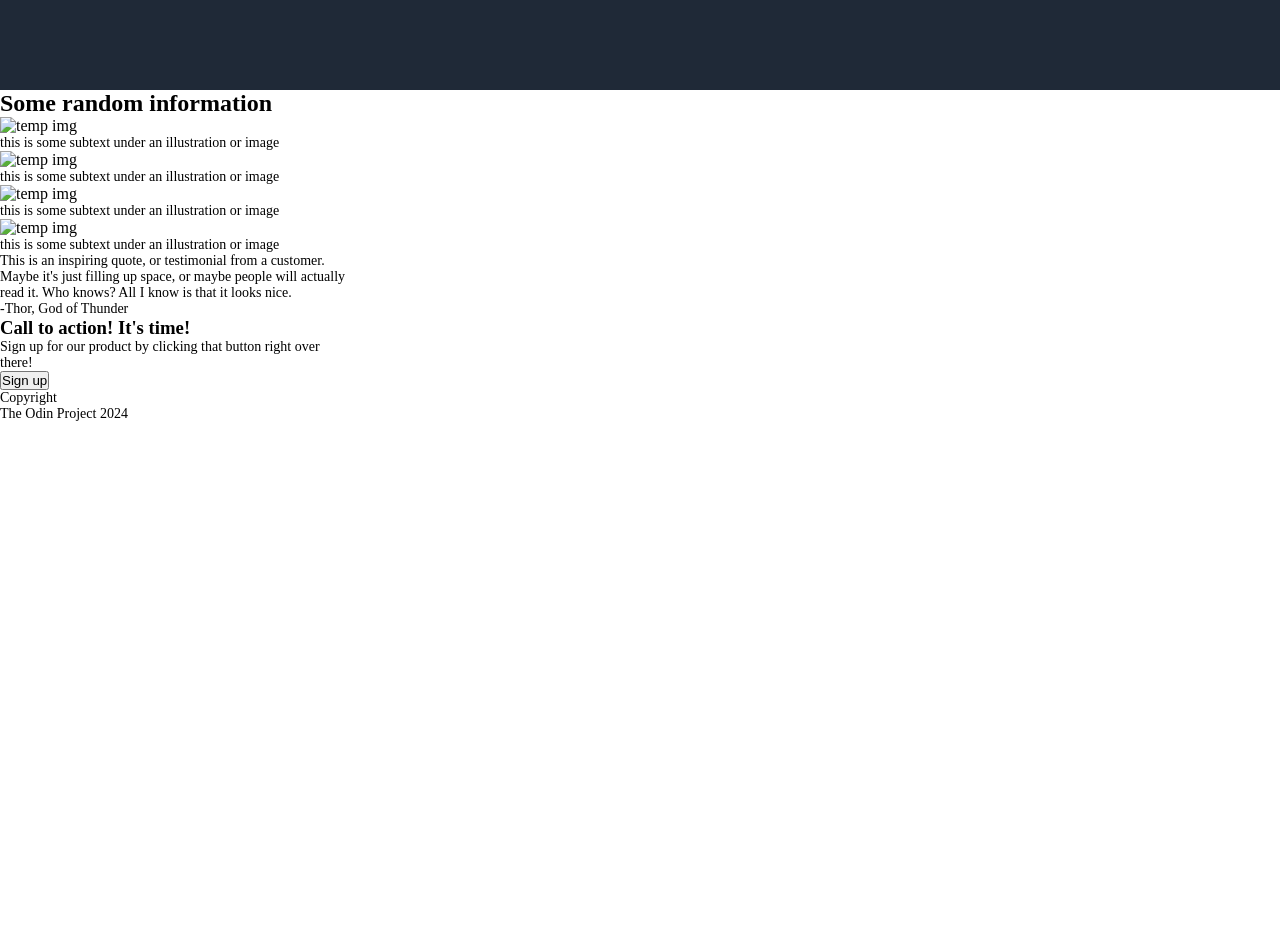
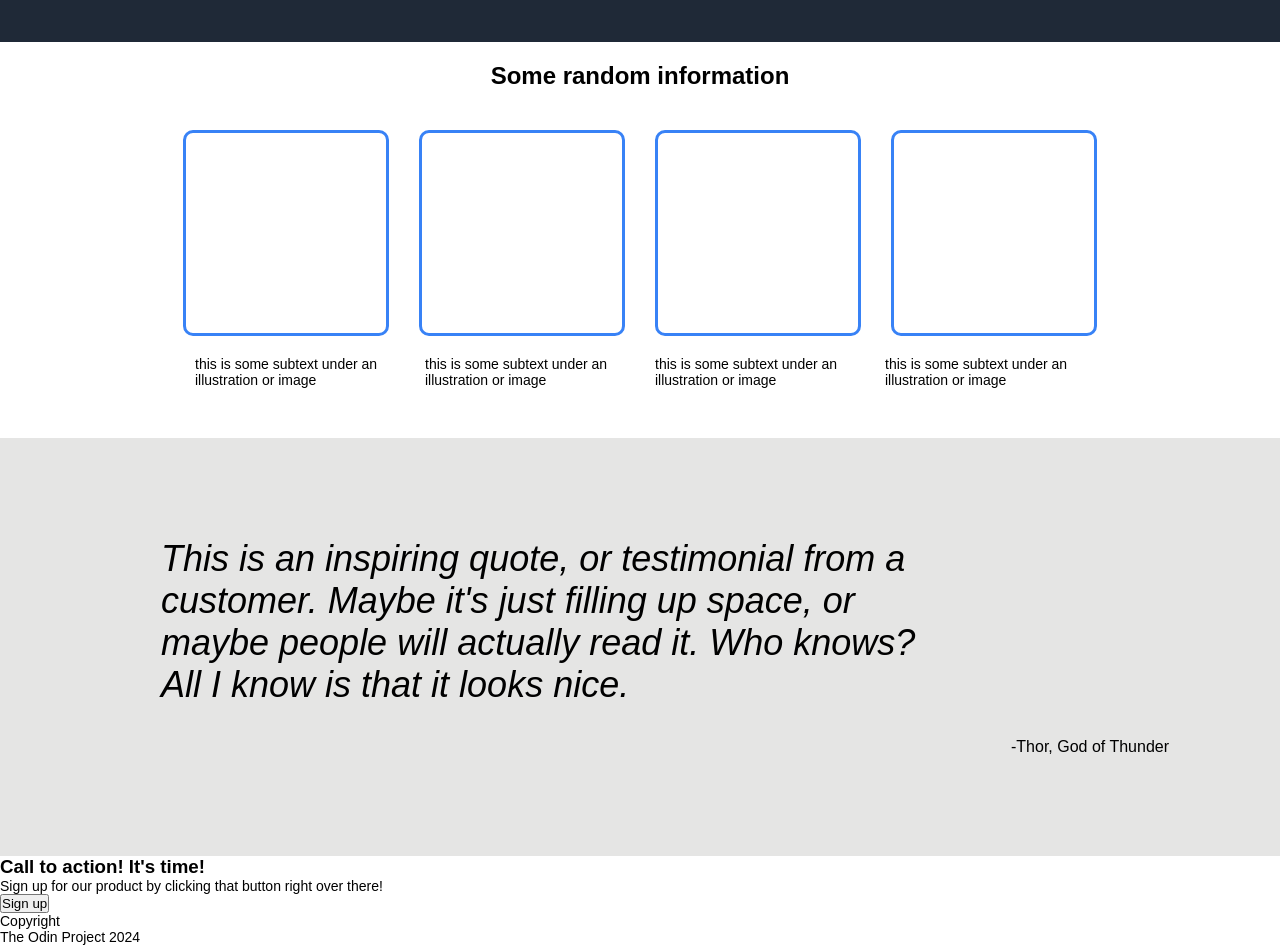
Before and after one commit to JeanetteLyn/Project-Landing-Page, a plain HTML site: page index.html in a window 1280 px wide. Shown: the part 420-1365 px from the top of the page. Before the commit the page ends 842 px from the top, so only its background shows below. Drawn offline with Linux system fonts and the light colour scheme.

Commit message:
Improve and correct formatting of content

```diff
--- a/index.html
+++ b/index.html
@@ -12,7 +12,7 @@
     <header class="navbar">
         <div class="navbar-left">
             <div class="navbar-logo">
-                <p class="title para-one">COMPANY LOGO</p>
+                <p class="title para-one">HEADER LOGO</p>
             </div>
         </div>
         <div class="navbar-right">
@@ -28,7 +28,7 @@
     <div class="hero-container">
         <div class="hero-content">
             <div class="hero-title">
-                <h1>Hello World</h1>
+                <h1>This website is awesome</h1>
 
             </div>
             <div class="hero-text">
@@ -50,45 +50,27 @@
         <div class="carousel-title">
             <h2>Some random information</h2>
         </div>
-        <div class="image-container">
-            <div class="image">
-                <img src="" alt="temp img">
-            </div>
-            <div class="image-text">
-                <p>this is some subtext under an illustration or image</p>
+            <div class="carousel-container-grid">
+                <div class="temp img-one"></div>
+                <div class="temp img-two"></div>
+                <div class="temp img-three"></div>
+                <div class="temp img-four"></div>
             </div>
 
-            <div class="image">
-                <img src="" alt="temp img">
-            </div>
-            <div class="image-text">
-                <p>this is some subtext under an illustration or image</p>
+            <div class="carousel-text-grid">
+                <p class="img-txt">this is some subtext under an illustration or image</p>
+                <p class="img-txt">this is some subtext under an illustration or image</p>
+                <p class="img-txt">this is some subtext under an illustration or image</p>
+                <p class="img-txt">this is some subtext under an illustration or image</p>
             </div>
 
-            <div class="image">
-                <img src="" alt="temp img">
-            </div>
-            <div class="image-text">
-                <p>this is some subtext under an illustration or image</p>
-            </div>
+    <!--Testimonial section-->
+    <div class="testimonial-container">
+        <blockquote class="quotation">
+            <p class="quote-txt">This is an inspiring quote, or testimonial from a customer. Maybe it's just filling up space, or maybe people will actually read it. Who knows? All I know is that it looks nice.</p>
+            <footer class="quote-name"> -Thor, God of Thunder</footer>
+        </blockquote>
 
-            <div class="image">
-                <img src="" alt="temp img">
-            </div>
-            <div class="image-text">
-                <p>this is some subtext under an illustration or image</p>
-            </div>
-        </div>
-    </div>
-
-    <!--Testimonial section-->
-    <div class="testimonial container">
-        <div class="quotation">
-            <p>This is an inspiring quote, or testimonial from a customer. Maybe it's just filling up space, or maybe people will actually read it. Who knows? All I know is that it looks nice.</p>
-        </div>
-        <div class="quote-attribute">
-            <p>-Thor, God of Thunder</p>
-        </div>
     </div>
 
     <!--Call to action section-->
--- a/styles.css
+++ b/styles.css
@@ -1,35 +1,87 @@
-*  {
+*,
+ul {
     /*Troubleshooting CSS
     outline: 1px dotted red; */
     margin:0;
     padding:0;
+    font-family: Arial, Helvetica, sans-serif;
 }
 
-ul  {
+ul {
     list-style-type: none;
-    margin:0;
-    padding:0;
 }
 
-p  {
+p {
     font-size: 14px;
     margin:0;
-    width: 350px;
-
 }
 
-.hero-text  {
+h1 {
+    font-size:48px;
+    font-weight: bolder;
+    width:350px;
+}
+
+.carousel-container-grid {
+    display: flex;
+    flex-direction: row;
+    padding: 20px;
+    gap:30px;
+    justify-content: center;
+    align-items: center;
+}
+
+.temp {
+  background-color: rgba(255, 255, 255, 0.8);
+  padding: 50px;
+  text-align: center;
+  place-self: center;
+  width:100px;
+  height:100px;
+  border-radius: 10px;
+  border-style: solid;
+  border-color: #3882F6;
+}
+
+.carousel-text-grid {
+    display: flex;
+    flex-direction:row;
+    justify-content: center;
+    align-items: center;
+    gap:30px;
+    padding-bottom:50px;
+}
+
+.img-txt {
+    display: flex;
+    flex-direction:row;
+    justify-content: center;
+    align-items: center;
+    width:200px;
+}
+
+.hero-text,
+.carousel-title,
+.testimonial-container {
     display: flex;
     justify-content: center;
     align-items: center;
-    padding: 10px 0px;
+    padding: 20px 0px;
 }
 
-.para-two  {
+.para-two {
     display: flex;
     justify-content: center;
     align-items: center;
     height:200px;
+}
+
+.carousel-img {
+    display: flex;
+    justify-content: center;
+    align-items: center;
+    width:100px;
+    height:100px;
 }
 
 .hero-container {
@@ -39,7 +91,7 @@ p  {
 
 }
 
-.button  {
+.button {
     background-color:#3882F6;
     border: none;
     color: white;
@@ -52,72 +104,68 @@ p  {
     cursor: pointer;
 }
 
-.button-one  {
+.button-one {
     border-radius: 5px;
     padding-block: 10px;
     margin-top: 10px;
 }
 
-.title  {
+.title {
     font-weight: bold;
     font-size:120%;
     width: 200px;
     height: 30px;
     text-align: center;
-
 }
 
 .navbar,
 .navbar-links,
-.navbar-logo  {
+.navbar-logo {
     display:flex;
     gap:20px;
     justify-content: space-around;
     padding:10px 50px 50px 50px;
 }
 
-.placeholder  {
+
+.placeholder {
     background-color: #7a7a7a;
     width:400px;
     height:200px;
-    margin-right: 100px;
 }
 
-.para-one  {
-    margin-right: 250px;
-
+.para-one {
+    margin-right:250px;
 }
 
 .navbar,
-.hero,
-.hero-container  {
+.hero-container {
     background-color:#1f2937;
     color: #fff;
     font-family: Arial, Helvetica, sans-serif;
-    padding:10px 0px 100px 0px;
+    /*padding:10px 0px 100px 0px;*/
 }
 
+.testimonial-container {
 
-
- /*Troubleshooting CSS
-.navbar,
-.navbar-logo {
-
-    background: yellow;
+    background-color:#e5e5e4;
+    padding:100px 0px;
 }
 
-.navbar-left {
-
-    background: rgb(222, 222, 202);
+.quotation {
+    display: flex;
+    flex-direction: row;
 }
 
-.navbar-logo {
-
+.quote-txt  {
+    display:flex;
+    justify-content: space-around;
+    padding:0px 50px 50px 50px;
+    width:800px;
+    font-size:36px;
+    font-style:italic;
 }
 
-.navbar,
-.navbar-links {
-    display:flex;
-
+.quote-name {
+    align-self: flex-end;
 }
-*/
```
